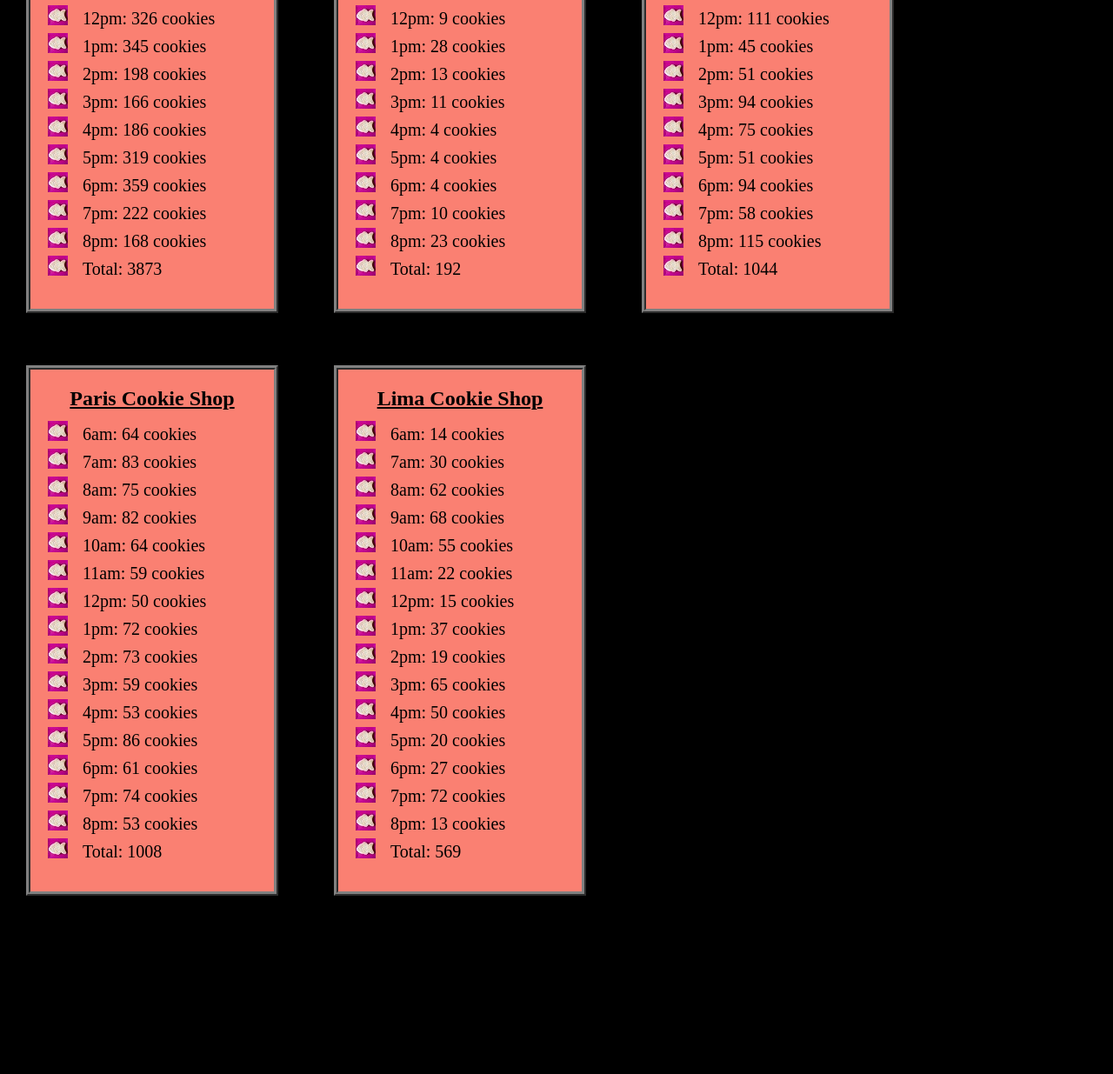
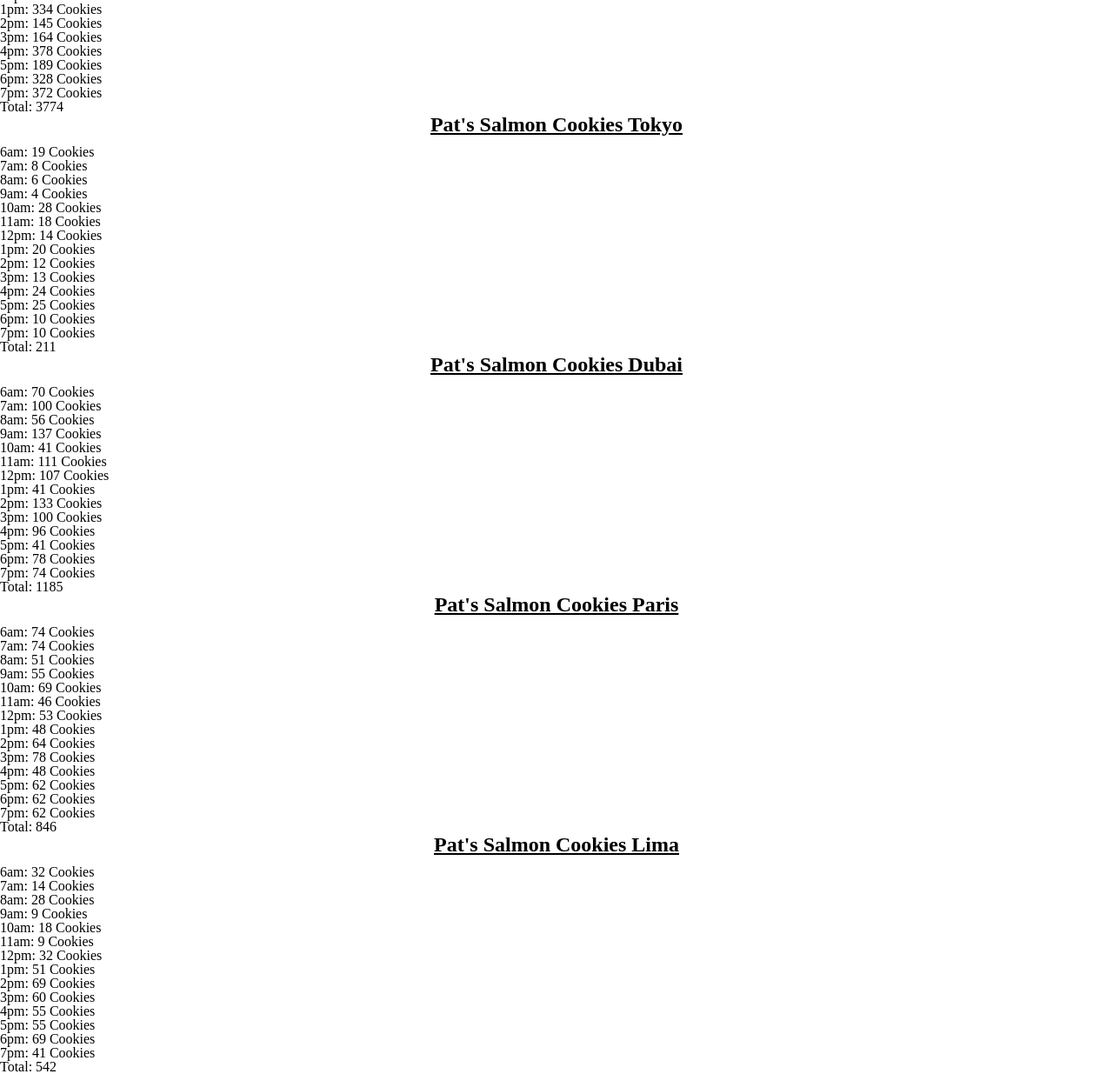
Before and after one commit to Dirrbick/cookie-stand, a plain HTML site: page sales.html in a window 1280 px wide. Shown: the part 426-1661 px from the top of the page at 87% size. Before the commit the page ends 1486 px from the top, so only its background shows below. Drawn offline with Linux system fonts and the light colour scheme.

Commit message:
fixed the assignment to reflect correct coding, runs with append.child and attaches to html doc

```diff
--- a/css/salesStyle.css
+++ b/css/salesStyle.css
@@ -1,9 +1,9 @@
 div {
-  display: inline-block;
-  border: 5px ridge gray;
+  /* display: inline-block; */
+  /* border: 5px ridge gray; */
   width: 12em;
   height: 28em;
-  background-color: salmon;
+  /* background-color: salmon; */
   font-size: 20px;
   margin: 30px;
   padding: 20px;
@@ -15,12 +15,12 @@ ul{
   /* line-height: normal; */
 }
 
-li {
+/* li {
   background: url(../images/fishCookieBullets.jpg) no-repeat left top;
   padding-left: 40px;
   padding-top: 2px;
   height: 30px;
-}
+} */
 
 h2 {
   text-align: center;
--- a/js/app.js
+++ b/js/app.js
@@ -6,150 +6,241 @@ var tokyoCookieShopElement = document.getElementById('tokyoCookieShop');
 var dubaiCookieShopElement = document.getElementById('dubaiCookieShop');
 var parisCookieShopElement = document.getElementById('parisCookieShop');
 var limaCookieShopElement = document.getElementById('limaCookieShop');
-var shopHours = ['6am', '7am', '8am', '9am', '10am', '11am', '12pm', '1pm', '2pm', '3pm', '4pm', '5pm', '6pm', '7pm', '8pm'];
+var shopHours = ['6am', '7am', '8am', '9am', '10am', '11am', '12pm', '1pm', '2pm', '3pm', '4pm', '5pm', '6pm', '7pm'];
 
+function getRandom(min,max) {
+  return Math.floor(Math.random() * (max - min)) + min;
+}
 //seattle cookie shop object
 //runs random numbers per hour and shows total at end
 var seattleCookieSales = {
+  storeName: 'Pat\'s Salmon Cookies Seattle',
   minCustomersPerHour: 23,
   maxCustomersPerHour: 65,
   averageCookiesPerCust: 6.3,
+  cookiesSoldEachHour: [],
+  customerEachHour: [],
   totalCookiesPerDay: 0,
   //Needs a separate function to grab totals for end of array
-  totalCookies: function() {
+  calculateCustomers: function() {
+    for(var i = 0; i < shopHours.length; i ++){
+      var randomCustomer = getRandom(this.minCustomersPerHour, this.maxCustomersPerHour);
+      this.customerEachHour.push(randomCustomer);
+    }
+  },
+  calculateCookies: function() {
+    for(var i = 0; i < this.customerEachHour.length; i ++ ) {
+      var cookies = Math.round(this.customerEachHour[i] * this.averageCookiesPerCust);
+      this.totalCookiesPerDay += cookies;
+      this.cookiesSoldEachHour.push(cookies);
+    }
+  },
+  render: function() {
+    this.calculateCustomers();
+    this.calculateCookies();
+    var ulEl = document.createElement('ul');
+    var h2El = document.createElement('h2');
+    h2El.textContent = this.storeName;
+    seattleCookieShopElement.appendChild(h2El);
+    for(var i = 0; i < shopHours.length; i ++){
       var liEl = document.createElement('li');
+      liEl.textContent = `${shopHours[i]}: ${this.cookiesSoldEachHour[i]} Cookies `;
+      ulEl.appendChild(liEl);
+    }
+    liEl = document.createElement('li');
     liEl.textContent = `Total: ${this.totalCookiesPerDay}`;
-    seattleCookieShopElement.appendChild(liEl);
+    ulEl.appendChild(liEl);
+    seattleCookieShopElement.appendChild(ulEl);
   },
-  calculate: function() {
-    for (var i = 0; i < shopHours.length; i++){
-      var liEl = document.createElement('li');
-      liEl.textContent = `${shopHours[i]}: ${this.randomCookies(this.minCustomersPerHour, this.maxCustomersPerHour)} cookies`;
-      seattleCookieShopElement.appendChild(liEl);
-    }
-    this.totalCookies();
-  },
-  randomCookies: function(min, max) {
-    var cookies = Math.floor((Math.random() * (max - min) + min) * this.averageCookiesPerCust);
-    this.totalCookiesPerDay += cookies;
-    return cookies;
-  },
-
 };
-
-seattleCookieSales.calculate();
+seattleCookieSales.render();
 
 var tokyoCookieSales = {
+  storeName: 'Pat\'s Salmon Cookies Tokyo',
   minCustomersPerHour: 3,
   maxCustomersPerHour: 24,
   averageCookiesPerCust: 1.2,
+  cookiesSoldEachHour: [],
+  customerEachHour: [],
   totalCookiesPerDay: 0,
-
-  totalCookies: function() {
+  //Needs a separate function to grab totals for end of array
+  calculateCustomers: function() {
+    for(var i = 0; i < shopHours.length; i ++){
+      var randomCustomer = getRandom(this.minCustomersPerHour, this.maxCustomersPerHour);
+      this.customerEachHour.push(randomCustomer);
+    }
+  },
+  calculateCookies: function() {
+    for(var i = 0; i < this.customerEachHour.length; i ++ ) {
+      var cookies = Math.round(this.customerEachHour[i] * this.averageCookiesPerCust);
+      this.totalCookiesPerDay += cookies;
+      this.cookiesSoldEachHour.push(cookies);
+    }
+  },
+  render: function() {
+    this.calculateCustomers();
+    this.calculateCookies();
+    var ulEl = document.createElement('ul');
+    var h2El = document.createElement('h2');
+    h2El.textContent = this.storeName;
+    tokyoCookieShopElement.appendChild(h2El);
+    for(var i = 0; i < shopHours.length; i ++){
       var liEl = document.createElement('li');
+      liEl.textContent = `${shopHours[i]}: ${this.cookiesSoldEachHour[i]} Cookies `;
+      ulEl.appendChild(liEl);
+    }
+    liEl = document.createElement('li');
     liEl.textContent = `Total: ${this.totalCookiesPerDay}`;
-    tokyoCookieShopElement.appendChild(liEl);
-  },
-  calculate: function() {
-    for (var i = 0; i < shopHours.length; i++){
-      var liEl = document.createElement('li');
-      liEl.textContent = `${shopHours[i]}: ${this.randomCookies(this.minCustomersPerHour, this.maxCustomersPerHour)} cookies`;
-      tokyoCookieShopElement.appendChild(liEl);
-    }
-    this.totalCookies();
-  },
-  randomCookies: function(min, max) {
-    var cookies = Math.floor((Math.random() * (max - min) + min) * this.averageCookiesPerCust);
-    this.totalCookiesPerDay += cookies;
-    return cookies;
+    ulEl.appendChild(liEl);
+    tokyoCookieShopElement.appendChild(ulEl);
   },
 };
-
-tokyoCookieSales.calculate();
+tokyoCookieSales.render();
 
 var dubaiCookieSales = {
+  storeName: 'Pat\'s Salmon Cookies Dubai',
   minCustomersPerHour: 11,
   maxCustomersPerHour: 38,
   averageCookiesPerCust: 3.7,
+  cookiesSoldEachHour: [],
+  customerEachHour: [],
   totalCookiesPerDay: 0,
-
-  totalCookies: function() {
+  //Needs a separate function to grab totals for end of array
+  calculateCustomers: function() {
+    for(var i = 0; i < shopHours.length; i ++){
+      var randomCustomer = getRandom(this.minCustomersPerHour, this.maxCustomersPerHour);
+      this.customerEachHour.push(randomCustomer);
+    }
+  },
+  calculateCookies: function() {
+    for(var i = 0; i < this.customerEachHour.length; i ++ ) {
+      var cookies = Math.round(this.customerEachHour[i] * this.averageCookiesPerCust);
+      this.totalCookiesPerDay += cookies;
+      this.cookiesSoldEachHour.push(cookies);
+    }
+  },
+  render: function() {
+    this.calculateCustomers();
+    this.calculateCookies();
+    var ulEl = document.createElement('ul');
+    var h2El = document.createElement('h2');
+    h2El.textContent = this.storeName;
+    dubaiCookieShopElement.appendChild(h2El);
+    for(var i = 0; i < shopHours.length; i ++){
       var liEl = document.createElement('li');
+      liEl.textContent = `${shopHours[i]}: ${this.cookiesSoldEachHour[i]} Cookies `;
+      ulEl.appendChild(liEl);
+    }
+    liEl = document.createElement('li');
     liEl.textContent = `Total: ${this.totalCookiesPerDay}`;
-    dubaiCookieShopElement.appendChild(liEl);
-  },
-
-  calculate: function() {
-    for (var i = 0; i < shopHours.length; i++){
-      var liEl = document.createElement('li');
-      liEl.textContent = `${shopHours[i]}: ${this.randomCookies(this.minCustomersPerHour, this.maxCustomersPerHour)} cookies`;
-      dubaiCookieShopElement.appendChild(liEl);
-    }
-    this.totalCookies();
-  },
-  randomCookies: function(min, max) {
-    var cookies = Math.floor((Math.random() * (max - min) + min) * this.averageCookiesPerCust);
-    this.totalCookiesPerDay += cookies;
-    return cookies;
+    ulEl.appendChild(liEl);
+    dubaiCookieShopElement.appendChild(ulEl);
   },
 };
-
-dubaiCookieSales.calculate();
+dubaiCookieSales.render();
 
 var parisCookieSales = {
+  storeName: 'Pat\'s Salmon Cookies Paris',
   minCustomersPerHour: 20,
   maxCustomersPerHour: 38,
   averageCookiesPerCust: 2.3,
+  cookiesSoldEachHour: [],
+  customerEachHour: [],
   totalCookiesPerDay: 0,
-
-  totalCookies: function() {
+  //Needs a separate function to grab totals for end of array
+  calculateCustomers: function() {
+    for(var i = 0; i < shopHours.length; i ++){
+      var randomCustomer = getRandom(this.minCustomersPerHour, this.maxCustomersPerHour);
+      this.customerEachHour.push(randomCustomer);
+    }
+  },
+  calculateCookies: function() {
+    for(var i = 0; i < this.customerEachHour.length; i ++ ) {
+      var cookies = Math.round(this.customerEachHour[i] * this.averageCookiesPerCust);
+      this.totalCookiesPerDay += cookies;
+      this.cookiesSoldEachHour.push(cookies);
+    }
+  },
+  render: function() {
+    this.calculateCustomers();
+    this.calculateCookies();
+    var ulEl = document.createElement('ul');
+    var h2El = document.createElement('h2');
+    h2El.textContent = this.storeName;
+    parisCookieShopElement.appendChild(h2El);
+    for(var i = 0; i < shopHours.length; i ++){
       var liEl = document.createElement('li');
+      liEl.textContent = `${shopHours[i]}: ${this.cookiesSoldEachHour[i]} Cookies `;
+      ulEl.appendChild(liEl);
+    }
+    liEl = document.createElement('li');
     liEl.textContent = `Total: ${this.totalCookiesPerDay}`;
-    parisCookieShopElement.appendChild(liEl);
-  },
-
-  calculate: function() {
-    for (var i = 0; i < shopHours.length; i++){
-      var liEl = document.createElement('li');
-      liEl.textContent = `${shopHours[i]}: ${this.randomCookies(this.minCustomersPerHour, this.maxCustomersPerHour)} cookies`;
-      parisCookieShopElement.appendChild(liEl);
-    }
-    this.totalCookies();
-  },
-  randomCookies: function(min, max) {
-    var cookies = Math.floor((Math.random() * (max - min) + min) * this.averageCookiesPerCust);
-    this.totalCookiesPerDay += cookies;
-    return cookies;
+    ulEl.appendChild(liEl);
+    parisCookieShopElement.appendChild(ulEl);
   },
 };
-
-parisCookieSales.calculate();
+parisCookieSales.render();
 
 var limaCookieSales = {
+  storeName: 'Pat\'s Salmon Cookies Lima',
   minCustomersPerHour: 2,
   maxCustomersPerHour: 16,
   averageCookiesPerCust: 4.6,
+  cookiesSoldEachHour: [],
+  customerEachHour: [],
   totalCookiesPerDay: 0,
-
-  totalCookies: function() {
+  //Needs a separate function to grab totals for end of array
+  calculateCustomers: function() {
+    for(var i = 0; i < shopHours.length; i ++){
+      var randomCustomer = getRandom(this.minCustomersPerHour, this.maxCustomersPerHour);
+      this.customerEachHour.push(randomCustomer);
+    }
+  },
+  calculateCookies: function() {
+    for(var i = 0; i < this.customerEachHour.length; i ++ ) {
+      var cookies = Math.round(this.customerEachHour[i] * this.averageCookiesPerCust);
+      this.totalCookiesPerDay += cookies;
+      this.cookiesSoldEachHour.push(cookies);
+    }
+  },
+  render: function() {
+    this.calculateCustomers();
+    this.calculateCookies();
+    var ulEl = document.createElement('ul');
+    var h2El = document.createElement('h2');
+    h2El.textContent = this.storeName;
+    limaCookieShopElement.appendChild(h2El);
+    for(var i = 0; i < shopHours.length; i ++){
       var liEl = document.createElement('li');
+      liEl.textContent = `${shopHours[i]}: ${this.cookiesSoldEachHour[i]} Cookies `;
+      ulEl.appendChild(liEl);
+    }
+    liEl = document.createElement('li');
     liEl.textContent = `Total: ${this.totalCookiesPerDay}`;
-    limaCookieShopElement.appendChild(liEl);
-  },
-
-  calculate: function() {
-    for (var i = 0; i < shopHours.length; i++){
-      var liEl = document.createElement('li');
-      liEl.textContent = `${shopHours[i]}: ${this.randomCookies(this.minCustomersPerHour, this.maxCustomersPerHour)} cookies`;
-      limaCookieShopElement.appendChild(liEl);
-    }
-    this.totalCookies();
-  },
-  randomCookies: function(min, max) {
-    var cookies = Math.floor((Math.random() * (max - min) + min) * this.averageCookiesPerCust);
-    this.totalCookiesPerDay += cookies;
-    return cookies;
+    ulEl.appendChild(liEl);
+    limaCookieShopElement.appendChild(ulEl);
   },
 };
+limaCookieSales.render();
 
-limaCookieSales.calculate();
+
+// render: function() {
+//   var h2El = document.createElement('h2');
+//   var ulEl = document.createElement('ul');
+//   h2El.textContent = `${this.storeName}`;
+//   seattleCookieShopElement.appendChild(h2El);
+//   for (var i = 0; i < shopHours.length; i++){
+//     var liEl = document.createElement('li');
+//     liEl.textContent = `${shopHours[i]}: ${this.randomCookies(this.minCustomersPerHour, this.maxCustomersPerHour)}
+//      cookies`;
+//     ulEl.appendChild(liEl);
+//   }
+//   liEl = document.createElement('li');
+//   liEl.textContent = `Total: ${this.totalCookiesPerDay}`;
+//   ulEl.appendChild(liEl);
+// },
+// randomCookies: function(min, max) {
+//   var cookies = Math.floor((Math.random() * (max - min) + min) * this.averageCookiesPerCust);
+//   this.totalCookiesPerDay += cookies;
+//   return cookies;
+// },
--- a/sales.html
+++ b/sales.html
@@ -6,7 +6,7 @@
   <meta name="viewport" content="width=device-width, initial-scale=1.0">
   <title>Document</title>
   <link rel="stylesheet" href="css/reset.css">
-  <link rel="stylesheet" href="css/style.css">
+  <!-- <link rel="stylesheet" href="css/style.css"> -->
   <link rel="stylesheet" href="css/salesStyle.css">
 </head>
 <body>
@@ -18,36 +18,36 @@
     </nav>
   </header>
   <main>
-    <div>
+    <section id="seattleCookieShop"></section>
+    <section id="tokyoCookieShop"></section>
+    <section id="dubaiCookieShop"></section>
+    <section id="parisCookieShop"></section>
+    <section id="limaCookieShop"></section>
+    <!-- <div>
       <h2>
         Seattle Cookie Shop
       </h2>
-      <ul id="seattleCookieShop"></ul>
     </div>
     <div>
       <h2>
         Tokyo Cookie Shop
       </h2>
-      <ul id="tokyoCookieShop"></ul>
     </div>
     <div>
       <h2>
         Dubai Cookie Shop
       </h2>
-      <ul id="dubaiCookieShop"></ul>
     </div>
     <div>
       <h2>
         Paris Cookie Shop
       </h2>
-      <ul id="parisCookieShop"></ul>
     </div>
     <div>
       <h2>
         Lima Cookie Shop
       </h2>
-      <ul id="limaCookieShop"></ul>
-    </div>
+    </div> -->
   </main>
   <script src="js/app.js"></script>
 </body>
```
Lines whose indentation alone changed are shown as unchanged.
